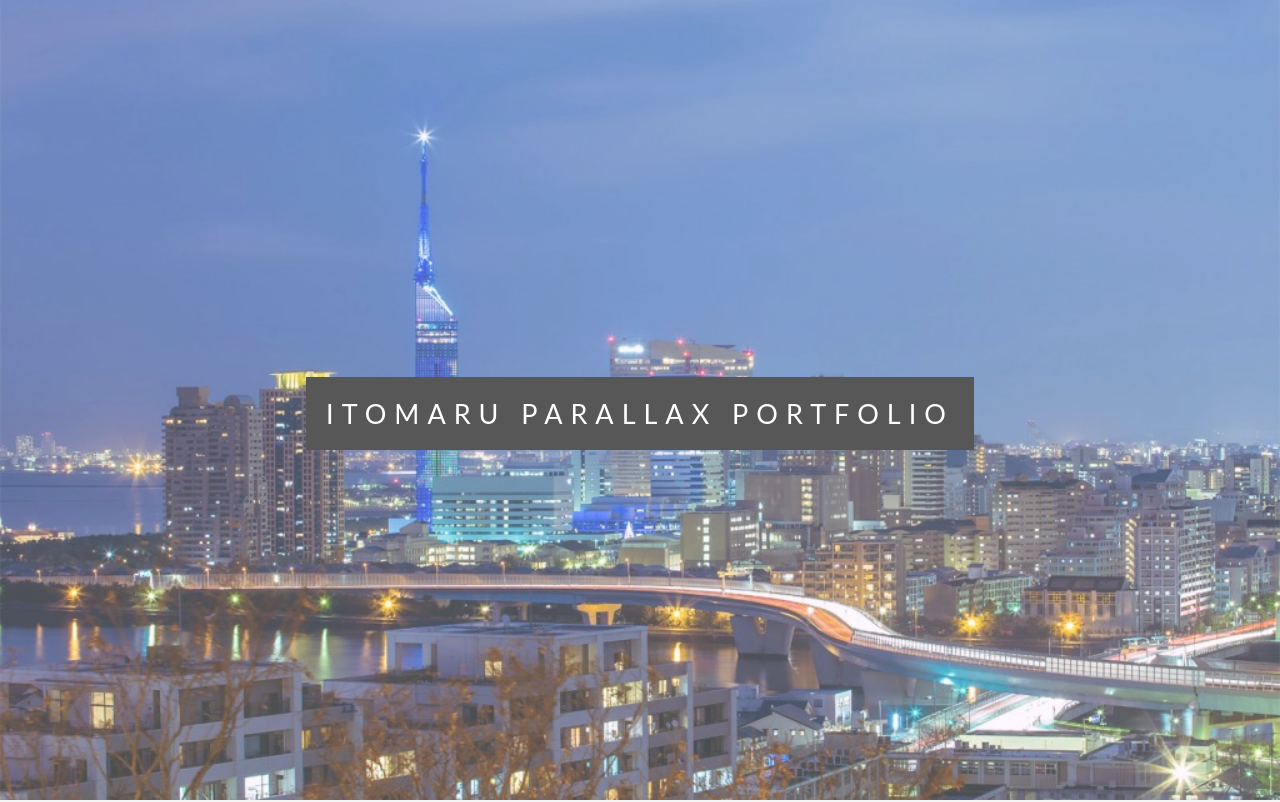
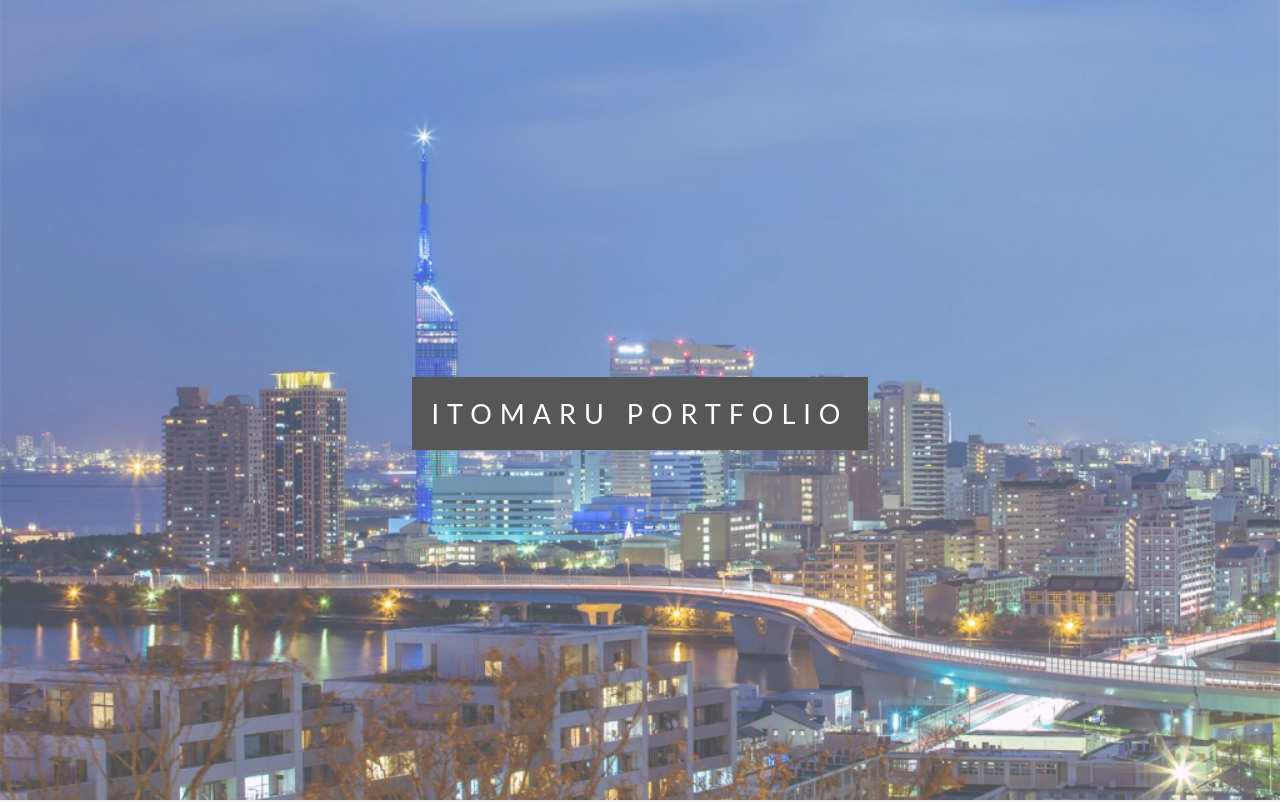
Before and after one commit to izag8216/datascience12, a plain HTML site: page index.html in a window 1280 px wide. Shown: the top 802 px of the page. Drawn offline with Linux system fonts and the light colour scheme.

Commit message:
Update index.html

```diff
--- a/index.html
+++ b/index.html
@@ -10,7 +10,7 @@
   <body>
     <div class="pimg1">
       <div class="ptext">
-        <span class="border"> ItoMaru Parallax Portfolio </span>
+        <span class="border"> ItoMaru Portfolio </span>
       </div>
     </div>
 
```
